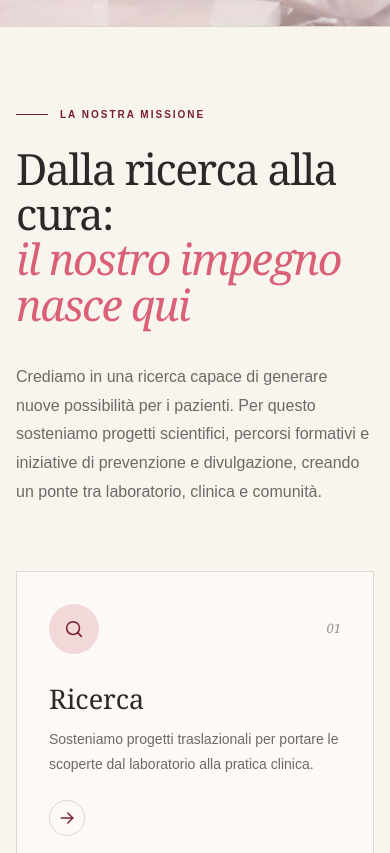
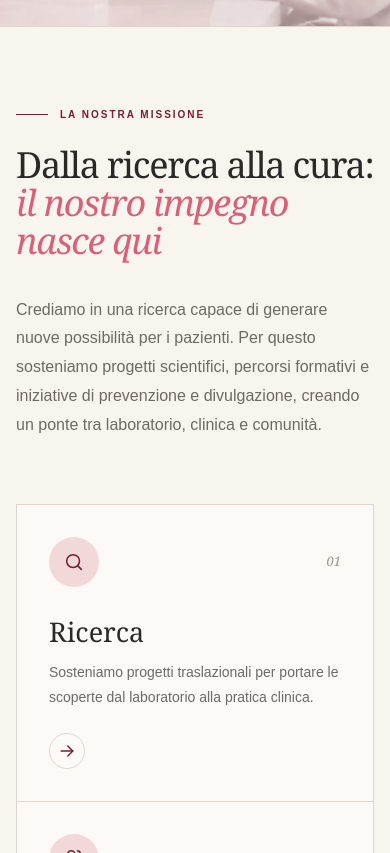
Before and after one commit to FraCanta/a-rose, a Next.js app: page / in a window 390 px wide. Shown: the part 1151-2004 px from the top of the page. Built offline with nearby package versions, Linux system fonts and the light colour scheme.

Commit message:
first commit

```diff
--- a/components/home/styles.ts
+++ b/components/home/styles.ts
@@ -4,7 +4,7 @@ export const container =
 export const section = "py-32 max-md:py-24 max-sm:py-20";
 
 export const heading =
-  "m-0 font-serif text-[clamp(43px,4.3vw,64px)] font-normal leading-[1.05] tracking-[-0.035em] text-ink";
+  "m-0 font-serif text-[clamp(30px,4.3vw,30px)] xs:text-[clamp(36px,4.3vw,36px)] lg:text-[clamp(43px,4.3vw,64px)] font-normal leading-[1.05] tracking-[-0.035em] text-ink";
 
 export const button =
   "hidden lg:inline-flex min-h-[52px] items-center justify-center gap-3 rounded-full border border-wine bg-wine px-8 py-3 font-bold leading-tight text-white transition hover:-translate-y-0.5 hover:border-wine-deep hover:bg-wine-deep";
```
Also changed, not shown: components/home/mission-section.tsx (+10 -5 lines).
